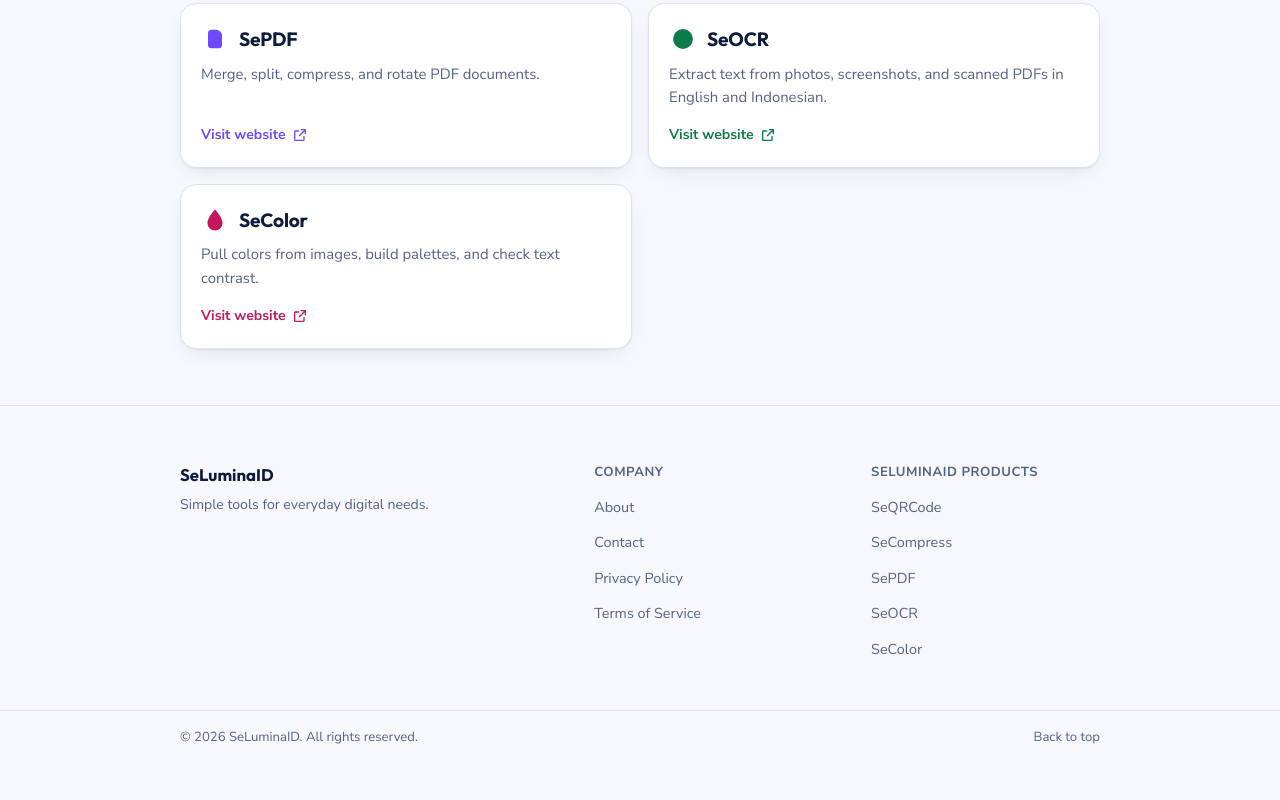
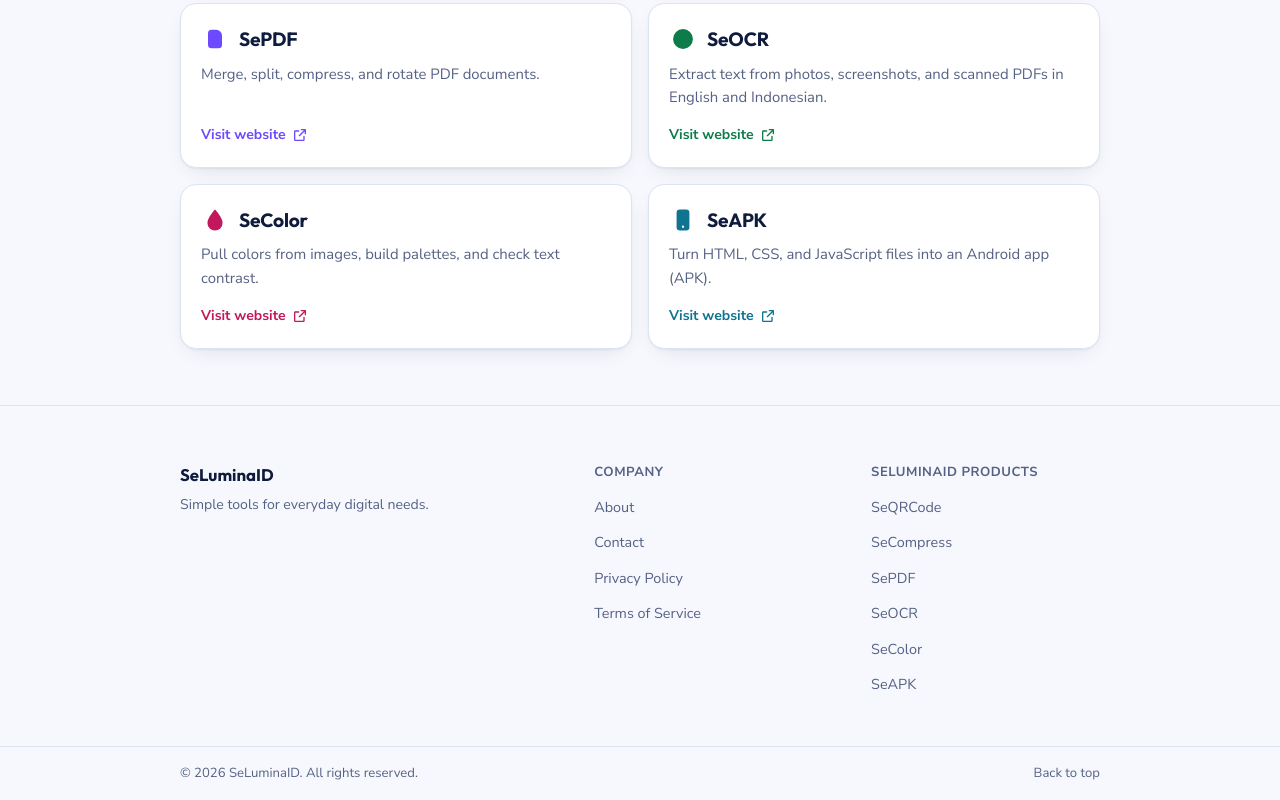
Before and after one commit to seluminaid/SeLuminaID, a plain HTML site: page index.html in a window 1280 px wide. Shown: the part 1690-2490 px from the top of the page. Before the commit the page ends 2454 px from the top, so only its background shows below. Drawn offline with Linux system fonts and the light colour scheme.

Commit message:
Add files via upload

```diff
--- a/index.html
+++ b/index.html
@@ -50,6 +50,7 @@
   --c-sepdf: #6D4AFF;
   --c-seocr: #0E7C4A;
   --c-secolor: #C2185B;
+  --c-seapk: #0E7490;
   --font-display: "Outfit", "Segoe UI", system-ui, sans-serif;
   --font-body: "Nunito Sans", "Segoe UI", system-ui, sans-serif;
 }
@@ -70,6 +71,7 @@
   --c-sepdf: #A48BFF;
   --c-seocr: #4FD18F;
   --c-secolor: #FF7AB0;
+  --c-seapk: #4FD0E8;
 }
 * { box-sizing: border-box; }
 html { scroll-behavior: smooth; -webkit-text-size-adjust: 100%; scroll-padding-top: 72px; }
@@ -276,6 +278,13 @@ dialog form { margin-top: 16px; }
             <span class="product-foot"><span data-i18n="visit">Visit website</span><svg width="16" height="16" viewBox="0 0 24 24" fill="none" stroke="currentColor" stroke-width="2" stroke-linecap="round" stroke-linejoin="round" aria-hidden="true"><path d="M14 4h6v6M20 4l-9 9M18 14v5a1 1 0 0 1-1 1H5a1 1 0 0 1-1-1V7a1 1 0 0 1 1-1h5"/></svg></span>
           </a>
         </li>
+        <li>
+          <a class="product" style="--pc: var(--c-seapk)" href="https://seluminaid.github.io/seapkid/" target="_blank" rel="noopener">
+            <span class="product-head"><svg class="mark" width="28" height="28" viewBox="0 0 24 24" aria-hidden="true"><rect x="6.5" y="3" width="11" height="18" rx="2.8" fill="currentColor"/><circle cx="12" cy="17.8" r="1" fill="var(--surface)"/></svg><h3>SeAPK</h3></span>
+            <p data-i18n="seapk_d">Turn HTML, CSS, and JavaScript files into an Android app (APK).</p>
+            <span class="product-foot"><span data-i18n="visit">Visit website</span><svg width="16" height="16" viewBox="0 0 24 24" fill="none" stroke="currentColor" stroke-width="2" stroke-linecap="round" stroke-linejoin="round" aria-hidden="true"><path d="M14 4h6v6M20 4l-9 9M18 14v5a1 1 0 0 1-1 1H5a1 1 0 0 1-1-1V7a1 1 0 0 1 1-1h5"/></svg></span>
+          </a>
+        </li>
       </ul>
     </div>
   </section>
@@ -305,6 +314,7 @@ dialog form { margin-top: 16px; }
         <li><a href="https://seluminaid.github.io/sepdfid/" target="_blank" rel="noopener">SePDF</a></li>
         <li><a href="https://seluminaid.github.io/seocrid/" target="_blank" rel="noopener">SeOCR</a></li>
         <li><a href="https://seluminaid.github.io/secolorid/" target="_blank" rel="noopener">SeColor</a></li>
+        <li><a href="https://seluminaid.github.io/seapkid/" target="_blank" rel="noopener">SeAPK</a></li>
       </ul>
     </div>
   </div>
@@ -357,6 +367,7 @@ const I18N = {
     sepdf_d: 'Merge, split, compress, and rotate PDF documents.',
     seocr_d: 'Extract text from photos, screenshots, and scanned PDFs in English and Indonesian.',
     secolor_d: 'Pull colors from images, build palettes, and check text contrast.',
+    seapk_d: 'Turn HTML, CSS, and JavaScript files into an Android app (APK).',
     visit: 'Visit website',
     footer_tag: 'Simple tools for everyday digital needs.',
     footer_company: 'Company', footer_suite: 'SeLuminaID Products', footer_top: 'Back to top',
@@ -388,6 +399,7 @@ const I18N = {
     sepdf_d: 'Gabungkan, pisahkan, kompres, dan putar dokumen PDF.',
     seocr_d: 'Ambil teks dari foto, tangkapan layar, dan PDF hasil scan dalam bahasa Inggris dan Indonesia.',
     secolor_d: 'Ambil warna dari gambar, buat palet, dan cek kontras teks.',
+    seapk_d: 'Ubah file HTML, CSS, dan JavaScript menjadi aplikasi Android (APK).',
     visit: 'Kunjungi situs',
     footer_tag: 'Alat sederhana untuk kebutuhan digital sehari-hari.',
     footer_company: 'Perusahaan', footer_suite: 'Produk SeLuminaID', footer_top: 'Kembali ke atas',
```
